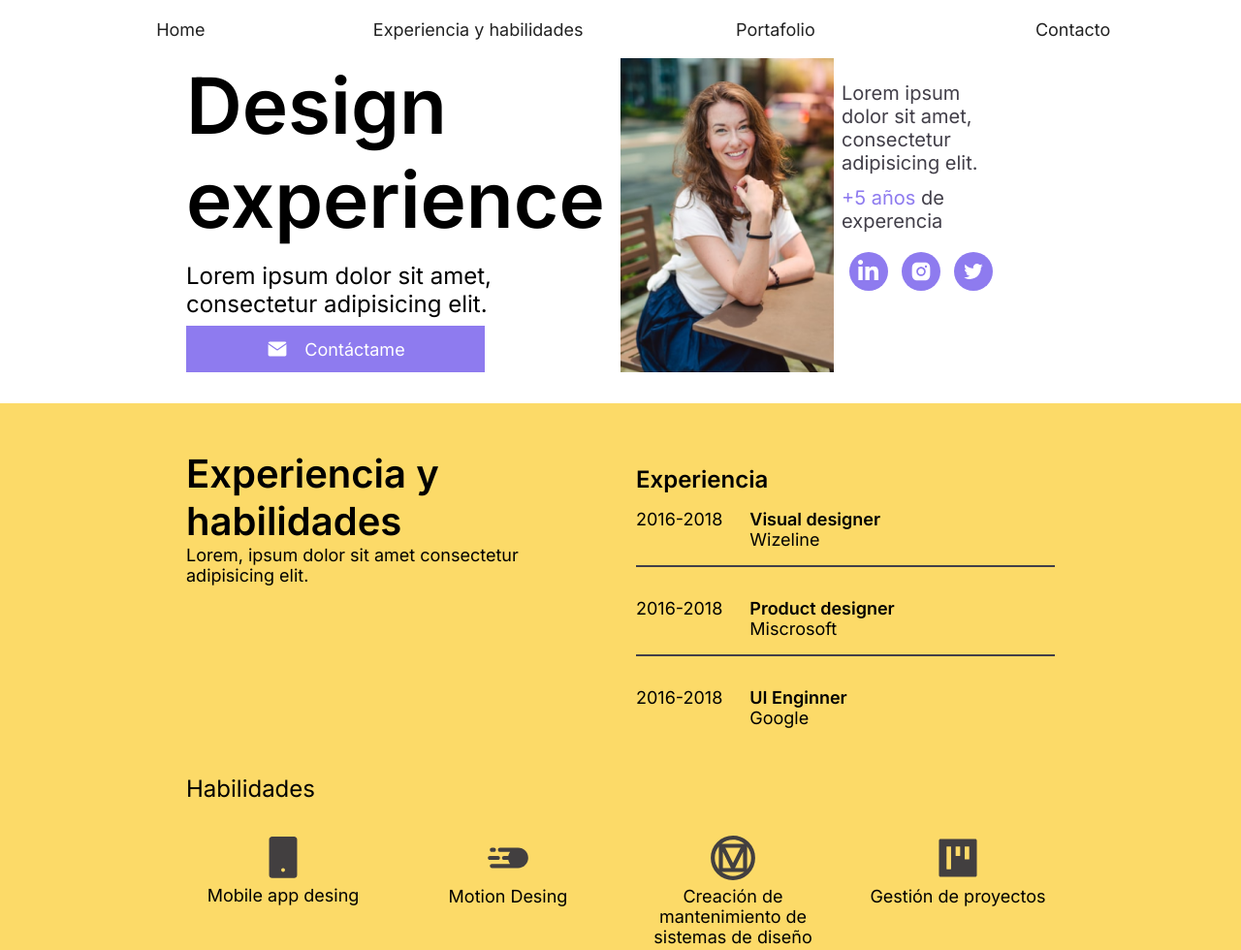
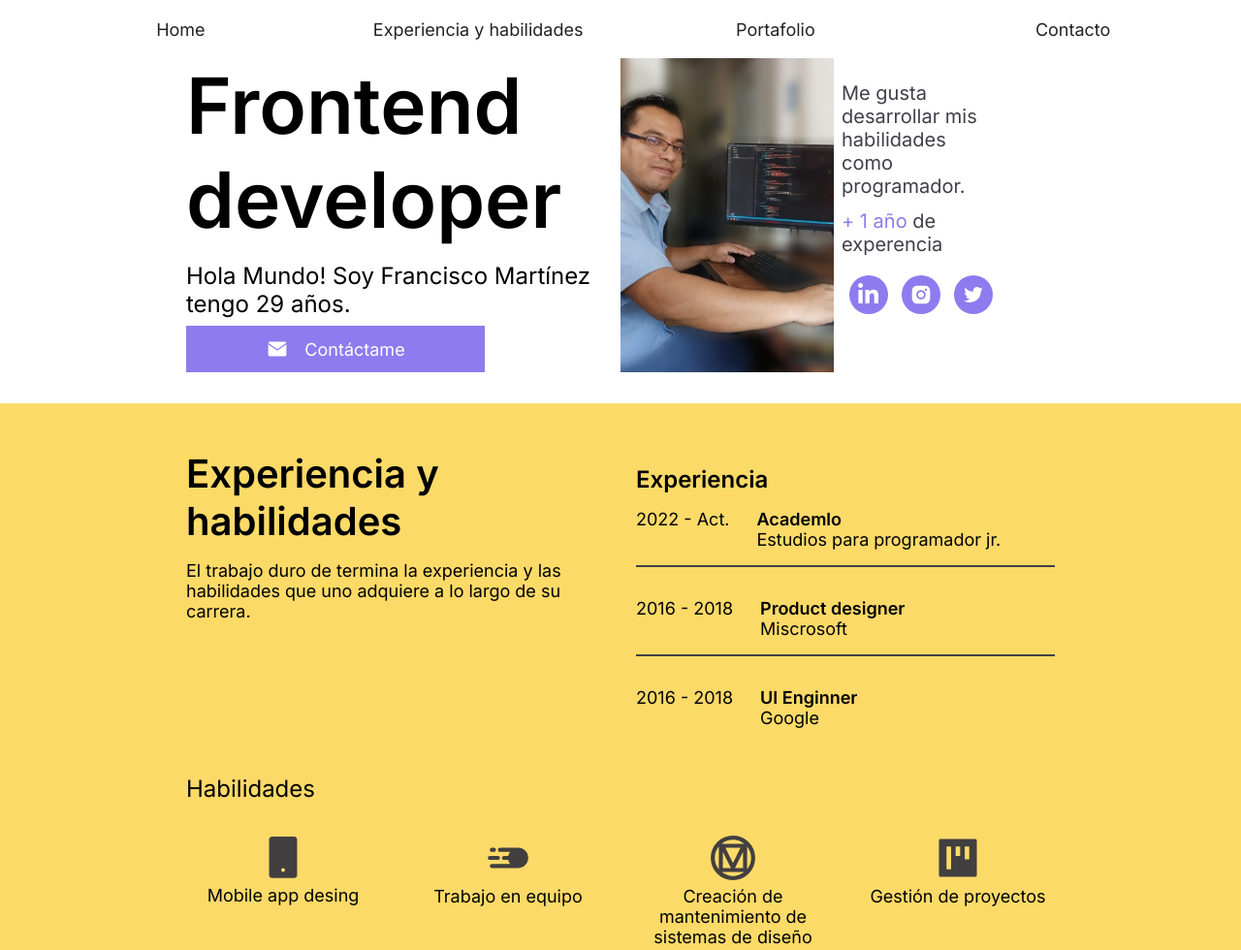
Before and after one commit to martinez-fko/miPortafolio, a plain HTML site: page index.html in a window 1280 px wide. Shown: the top 980 px of the page at 97% size. Drawn offline with Linux system fonts and the light colour scheme.

Commit message:
cambios (foto y algunos texto reales)

```diff
--- a/assets/css/styles.css
+++ b/assets/css/styles.css
@@ -188,6 +188,10 @@ input#menu-hamburguesa{
     margin: 0 auto;
 }
 
+.skill-experience__title h2{
+    margin-bottom: 1rem;
+}
+
 
 .experience{
     margin-top: 1rem;
@@ -348,6 +352,8 @@ input#menu-hamburguesa{
         width: 50%;
     }
 
+
+
     .experience{
         width: 50%;
         margin-top: 1rem;
--- a/index.html
+++ b/index.html
@@ -23,17 +23,17 @@
 
     <section class="header">
       <div class="header__box-titulo">
-        <h1>Design experience</h1>
-        <h3>Lorem ipsum dolor sit amet, consectetur adipisicing elit.</h3>
+        <h1>Frontend developer</h1>
+        <h3>Hola Mundo! Soy Francisco Martínez tengo 29 años.</h3>
       </div>
       <!-- termina header -->
       <div class="header__box-image">
-        <img src="assets/images/Rectangle 26.png" alt="" />
+        <img src="assets/images/francisco.jpeg" alt="" />
       </div>
 
       <div class="header__box-info">
-        <p>Lorem ipsum dolor sit amet, consectetur adipisicing elit.</p>
-        <p><span>+5 años </span> de experencia</p>
+        <p>Me gusta desarrollar mis habilidades como programador.</p>
+        <p><span>+ 1 año </span> de experencia</p>
 
         <div class="header__redes">
           <a class="header__icon" href="#">
@@ -63,26 +63,26 @@
       <div class="skills-experience__box">
         <div class="skill-experience__title">
           <h2>Experiencia y habilidades</h2>
-          <p>Lorem, ipsum dolor sit amet consectetur adipisicing elit.</p>
+          <p>El trabajo duro de termina la experiencia y las habilidades que uno adquiere a lo largo de su carrera.</p>
         </div>
         <div class="experience">
           <h3>Experiencia</h3>
           <div class="experience__item">
-            <p>2016-2018</p>
+            <p>2022 - Act.</p>
             <div>
-              <h4>Visual designer</h4>
-              <p>Wizeline</p>
+              <h4>Academlo</h4>
+              <p>Estudios para programador jr.</p>
             </div>
           </div>
           <div class="experience__item">
-            <p>2016-2018</p>
+            <p>2016 - 2018</p>
             <div>
               <h4>Product designer</h4>
               <p>Miscrosoft</p>
             </div>
           </div>
           <div class="experience__item">
-            <p>2016-2018</p>
+            <p>2016 - 2018</p>
             <div>
               <h4>UI Enginner</h4>
               <p>Google</p>
@@ -100,7 +100,7 @@
         </div>
         <div class="habilidades__box">
           <img src="./assets/images/mdi_motion.svg" alt="" />
-          <p>Motion Desing</p>
+          <p>Trabajo en equipo</p>
         </div>
         <div class="habilidades__box">
           <img src="./assets/images/mdi_material-design.svg" alt="" />
```
Also changed, not shown: assets/images/francisco.jpeg (added).
